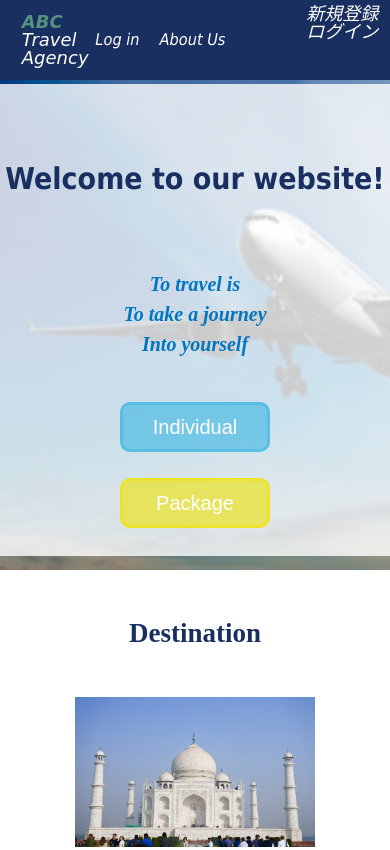
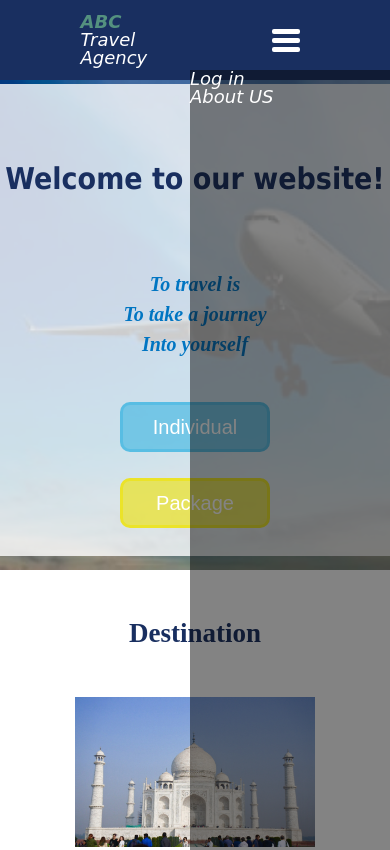
Before and after one commit to MichiY3/MichiY3.github.io, a plain HTML site: page welcome_page_yachi/index.html in a window 390 px wide. Shown: the top 850 px of the page. Drawn offline with nearby package versions, Linux system fonts and the light colour scheme.

Commit message:
ハンバーガーメニュー追加　JQueryまだ

```diff
--- a/welcome_page_yachi/css/style.css
+++ b/welcome_page_yachi/css/style.css
@@ -53,10 +53,62 @@ header {
   margin-right: 20px;
 }
 
+
+
+/* ハンバーガーメニュー */
+.hamburger {
+  display: none;
+  width: 28px;
+  align-self: center;
+  margin-right: 20px;
+}
+
+.hamburger span:after,
+.hamburger span:before {
+  content: "";
+  position: absolute;
+  left: 0;
+  top: -9px;
+}
+
+.hamburger span:after{
+  top: 9px;
+}
+
+.hamburger span {
+  position: relative;
+  display: block;
+}
+
+.hamburger span,
+.hamburger span:after,
+.hamburger span:before {
+  width: 100%;
+  height: 5px;
+  background-color: #fff;
+  transition: all 0.5s;    /*←アニメーション*/
+  backface-visibility: hidden;
+  border-radius: 2px;
+}
+
+.hamburger.on span {
+  background-color: transparent;
+}
+
+.hamburger.on span:before {
+  transform: rotate(45deg) translate(5px, 5px);
+}
+
+.hamburger.on span:after {
+  transform: rotate(-45deg) translate(7px, -8px);
+}
+/* ハンバーガーメニューここまで */
+
+
 /*ハンバーガーメニュー*/
 
 
-.menu-trigger.active {
+/*.menu-trigger.active {
   -webkit-transform: rotate(360deg);
   transform: rotate(360deg);
 }
@@ -70,6 +122,33 @@ header {
 }
 .menu-trigger.active span:nth-of-type(3) {
   opacity: 0;
+}
+*/
+
+
+/* ドロワー */
+#drower-bg {
+  display: none; /* 後でnoneにする */
+  position: fixed;
+  top: 70px;
+  right: -200;
+  bottom: 0;
+  left: 0;
+  background-color: rgba(0, 0, 0, .5);
+}
+
+.drower {
+  position: absolute;
+  top: 70px;
+  height: 100vh;
+  width: 200px;
+  background-color: rgba(8, 8, 8, .5);
+  right: 0;
+}
+
+.drower.on {
+  right: 0;
+  transition-duration: 600ms;
 }
 
 
@@ -298,6 +377,13 @@ footer {
     min-width:350px;
   }
 
+ .hamburger {
+    display: block;
+}
+
+ #drower-bg {
+  display: block;
+}
 /*.fixed{
 position: fixed;
 width: 100%;
@@ -310,12 +396,15 @@ margin-top:-70px;*/
 .fixed{
   display: flex;
   justify-content: space-around;
+  padding-bottom: none;
 }
 
 .icon{
 margin-left:10px;
 font-size:100%;
 height:70px;
+
+
 }
 .icon .name{
   flex-wrap: wrap;
@@ -325,6 +414,7 @@ height:70px;
 display:none;
 }
 .header-right{
+  display:none;
   font-size:90%;
   margin-right:10px;
 }
@@ -336,6 +426,9 @@ display:none;
   margin-right: 20px;
 }
 
+#drower-bg {
+  display: block;
+}
 
 /*main ここから---------------*/
 .welcome{
--- a/welcome_page_yachi/index.html
+++ b/welcome_page_yachi/index.html
@@ -22,18 +22,16 @@
       <li>Log in</li>
       <li>About Us</li>
     </ul>
-
+      <!-- ハンバーガーメニュー -->
+      <div id="hamburger_btn" class="js-hamburger hamburger">
+        <span></span>
+      </div>
+      <!-- ドロワー -->
     <div id="drower-bg"></div>
-
-      <p id="hamburger_btn" class="menu-trigger.active">
-        <span></span>
-      </p>
-      <!-- <div id="drower-bg"></div>
-      <ul class="drower js-drower"> -->
-      <ul class="drower js-drower">
-        <li>新規登録</li>
-        <li>ログイン</li>
-      </ul>
+    <ul class="drower js-drower on">
+      <li class="js-register">Log in</li>
+      <li class="js-login">About US</li>
+    </ul>
 
 
 
@@ -141,6 +139,6 @@
 
 
 <script src="https://ajax.googleapis.com/ajax/libs/jquery/3.3.1/jquery.min.js"></script>
-  <script src="./js/main.js"></script>
+  <script src="js/main.js"></script>
 </body>
 </html>
--- a/welcome_page_yachi/js/main.js
+++ b/welcome_page_yachi/js/main.js
@@ -1,18 +1,19 @@
 
-$(function(){}
+$(function(){
 
 
 // ハンバーガーメニューが押された時
 $('#hamburger_btn').on('click',function(){
 	$(this).toggleClass('on');
-	$('drower .js-drower').toggleClass('on');
+	$('.js-drower').toggleClass('on');
 	// 要素・hasClass('チェックしたいクラス名')
 	// チェックしたいクラス名がついていたらtrue ついてなければfalse
 	let isActive = $(this).hasClass('on');
     toggleDrower(isActive);
 
+
 });
-
+});
 
 
 function toggleDrower(isActive) {
```
